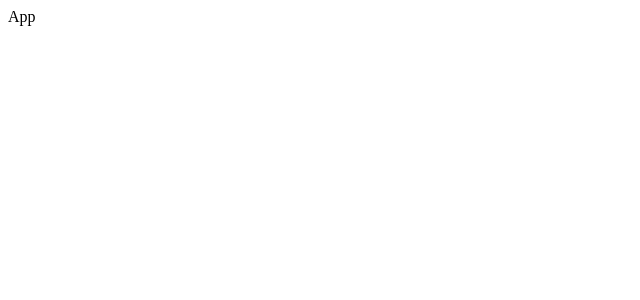
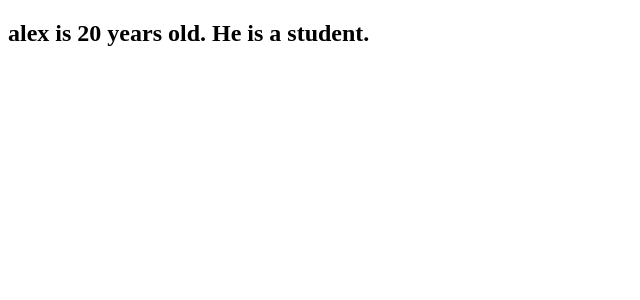
Before and after one commit to Dharmateja69/React-Course, a React (Vite) app in the folder ReactTypeScript/TypeScript-demos/: page / in a window 1280 px wide. Shown: the top 300 px of the page, without its empty margins (0-640 px from the left). Built offline with nearby package versions, Linux system fonts and the light colour scheme.

Commit message:
Props in typeScript

```diff
--- a/ReactTypeScript/TypeScript-demos/src/App.tsx
+++ b/ReactTypeScript/TypeScript-demos/src/App.tsx
@@ -1,5 +1,11 @@
+import User from "./Components/User";
+
 function App() {
-  return <div>App</div>;
+  return (
+    <div>
+      <User name="alex" age={20} isStudent={true} />
+    </div>
+  );
 }
 
 export default App;
--- /dev/null
+++ b/ReactTypeScript/TypeScript-demos/src/Components/User.tsx
@@ -0,0 +1,30 @@
+// type UserShape = {
+//   name: string;
+//   age: number;
+//   isStudent: boolean;
+// };
+//we are defining the type of props here
+//instead we can use interface as well
+interface UserShape {
+  name: string;
+  age: number;
+  isStudent: boolean;
+}
+
+const User = ({ name, age, isStudent }: UserShape) => {
+  //this is the basic difference between the two snippets
+  // The error in the snippet below is:
+  //Parameter 'props' implicitly has an 'any' type.ts(7006)
+  //  because we are not defining the type of props.
+  return (
+    <div>
+      <h2>
+        {" "}
+        {name} is {age} years old.
+        {isStudent ? " He is a student." : " He is not a student."}
+      </h2>
+    </div>
+  );
+};
+
+export default User;
```
